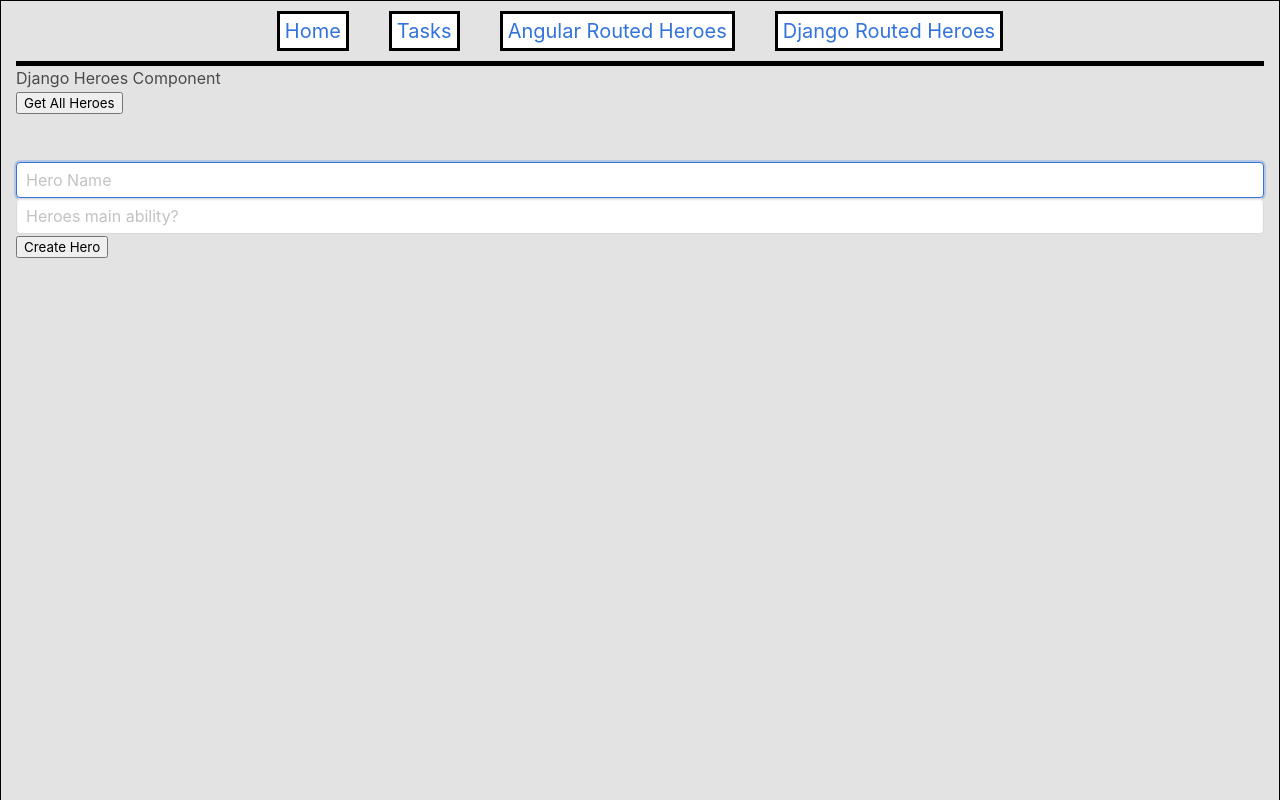
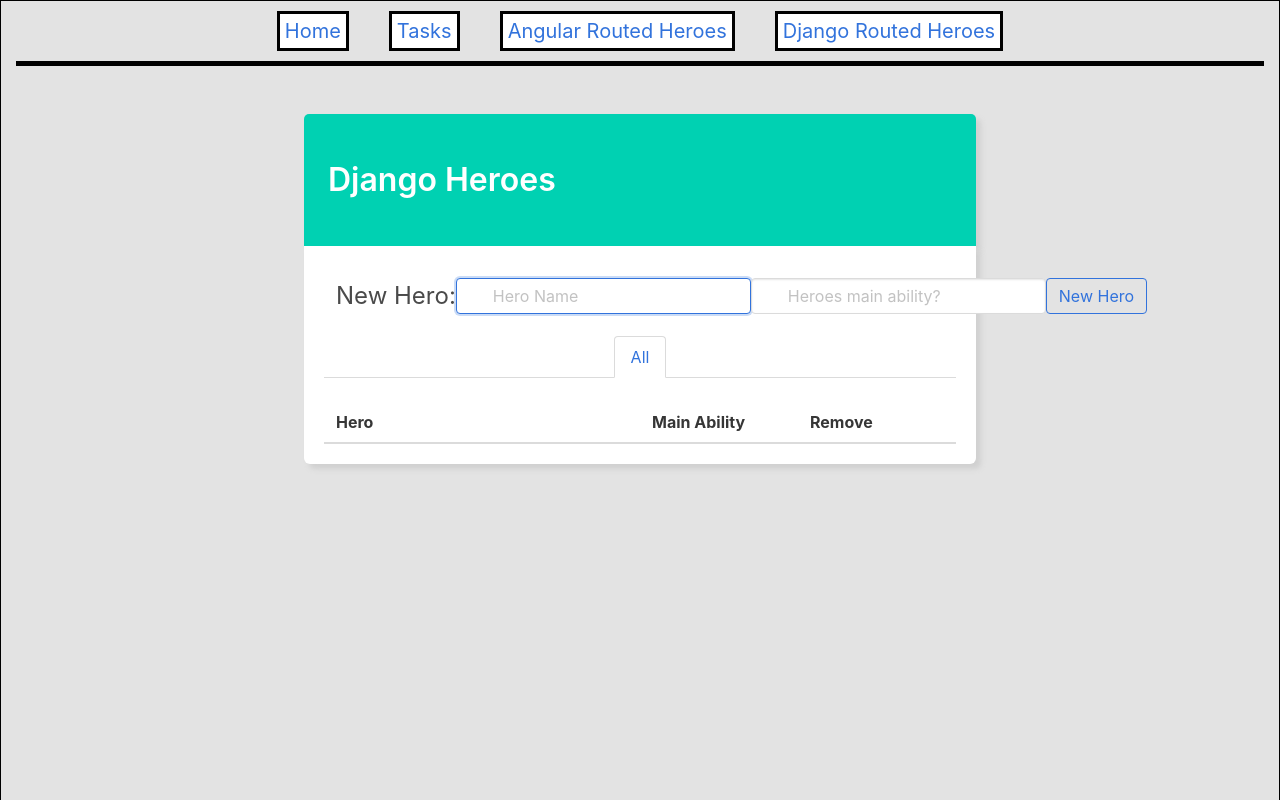
Before and after one commit to daveydog24/Django_and_Angular, an Angular app in the folder heroes/client/: page /django in a window 1280 px wide. Shown: the top 800 px of the page. Built offline with nearby package versions, Linux system fonts and the light colour scheme.

Commit message:
added delete functionality to djangoheroes succesfully

```diff
--- a/heroes/client/src/app/django-heroes.service.ts
+++ b/heroes/client/src/app/django-heroes.service.ts
@@ -15,4 +15,18 @@ export class DjangoHeroesService {
     makeDjangoHeroes(hero){
         return this._http.post('/django/heroes', hero);
     }
+
+    removeDjangoHero(hero){
+        console.log("in the django-heroes-service in the removeDjangoHero Method");
+        // what you should use to delete and get the id
+        // console.log("hero.id:", hero.id)
+        return this._http.delete(`/django/heroes/${hero.id}`, hero)
+        // for(let i=0; i<this.tasks.length; i++){
+        //     if(this.tasks[i] == task){
+        //         this.tasks.splice(i, 1);
+        //         break;
+        //     }
+        // }
+        // callback();
+    }
 }
--- a/heroes/client/src/app/django-heroes/django-heroes.component.html
+++ b/heroes/client/src/app/django-heroes/django-heroes.component.html
@@ -1,6 +1,85 @@
-<h1>Django Heroes Component</h1>
+<div class="container">
+    <section class="section main">
+        <div class="hero is-primary">
+            <div class="hero-body is-bold">
+                <h1 class="title">Django Heroes</h1>
+            </div>
+        </div>
+        <div class="box">
+            <form (submit)="makeDjangoHero()">
+                <div class="column">
+                    <div class="level">
+                        <div class="level-item">
+                            <p class="subtitle is-4">New Hero:</p>
+                        </div>
+                        <div class="level-item control has-icons-left">
+                            <input type="text" name="hero.name" [(ngModel)]="hero.name" placeholder="Hero Name" class="input" autoFocus/>
+                            <input type="text" name="hero.abilities" [(ngModel)]="hero.abilities" placeholder="Heroes main ability?" class="input" autoFocus/>
+                            <span class="icon is-small is-left">
+                                    <!-- <i class="fa fa-superpowers" aria-hidden="true"></i> -->
+                            </span>
+                        </div>
+                        <div class="level-item">
+                            <button type="submit" class="button is-link is-outlined">
+                                New Hero
+                            </button>
+                        </div>
+                    </div>
+                </div>
+            </form>
+            <div class="tabs is-centered is-boxed">
+                <ul>
+                    <li class="is-active">
+                        <a (click)="getAllHeroes($event)">All</a>
+                    </li>
+                </ul>
+            </div>
+
+            <div class="table-box">
+                <table class="table is-fullwidth is-hoverable">
+                    <thead>
+                        <tr>
+                            <th style="width: 50%">Hero</th>
+                            <th style="width: 25%">Main Ability</th>
+                            <th style="width: 25%">Remove</th>
+                        </tr>
+                    </thead>
+                    <tbody>
+                        <tr *ngFor="let hero of django_heroes">
+                            <td>{{ hero.name }}</td>
+                            <td>{{ hero.abilities }}</td>
+                            <td>
+                                <a class="button is-small is-danger is-outlined" (click)="removeHero(hero)">
+                                    <span class="icon is-small">
+                                        <i class="fas fa-times-circle"></i>
+                                    </span>
+                                    <span>
+                                        Remove
+                                    </span>
+                                </a>
+                            </td>
+                        </tr>
+                    </tbody>
+                </table>
+            </div>
+        </div>
+    </section>
+</div>
+
+
+
+
+
+
+
+
+
+
+
+<!-- <h1>Django Heroes Component</h1>
 
 <button (click)="getAllHeroes()"> Get All Heroes</button>
+<button (click)="makeDjangoHero()"> Make Hero</button>
 
 <div class="Wrapper">
     <tbody>
@@ -18,4 +97,4 @@
         </div>
         <button type="submit">Create Hero</button>
     </form>
-</div>
+</div> -->
--- a/heroes/client/src/app/django-heroes/django-heroes.component.ts
+++ b/heroes/client/src/app/django-heroes/django-heroes.component.ts
@@ -39,4 +39,14 @@ export class DjangoHeroesComponent implements OnInit {
             this.hero = {'name': undefined, 'abilities': undefined};
         });
     }
+
+    removeHero(hero){
+        console.log("in the django heroes component in the removeHero Method first line")
+        console.log(hero);
+        let observable$ = this._djangoHeroesService.removeDjangoHero(hero);
+        observable$.subscribe( data => {
+            console.log("in removeDjanoHero method inside of.... django-heroes component. data: ", data);
+            console.log("deleted?")
+        });
+    }
 }
```
Also changed, not shown: 2 other files (tests, documents, lock files or other folders).
